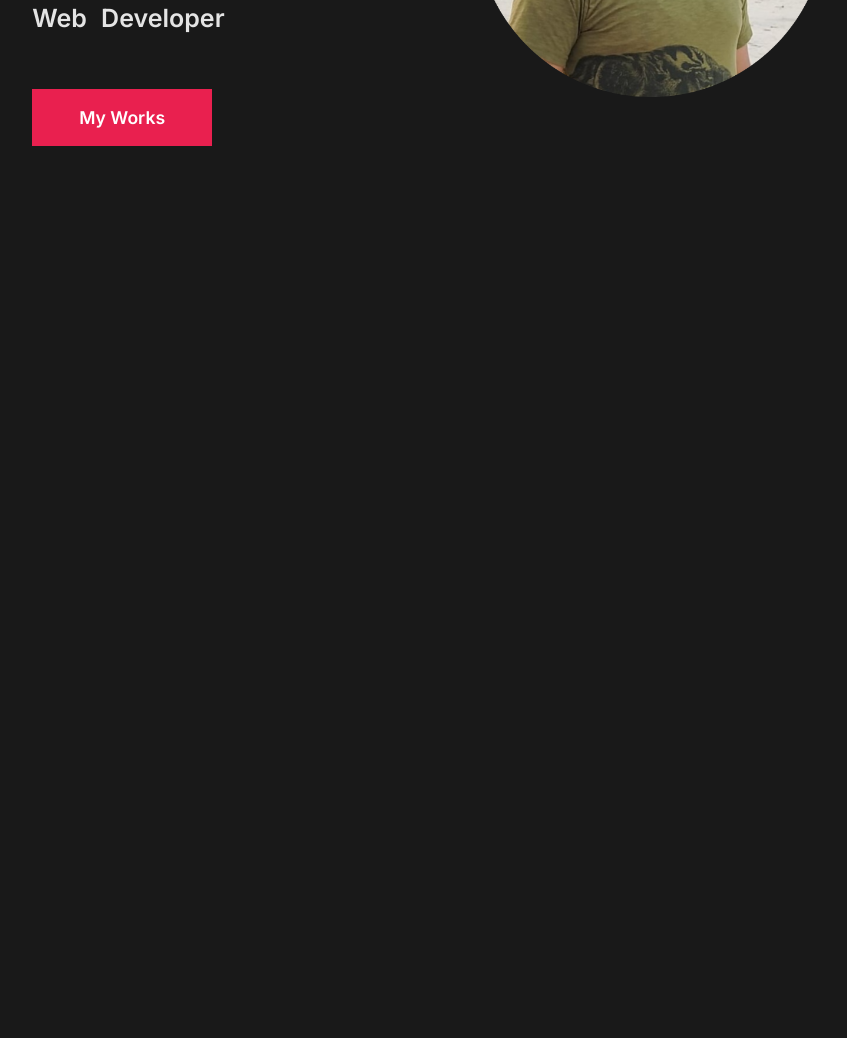
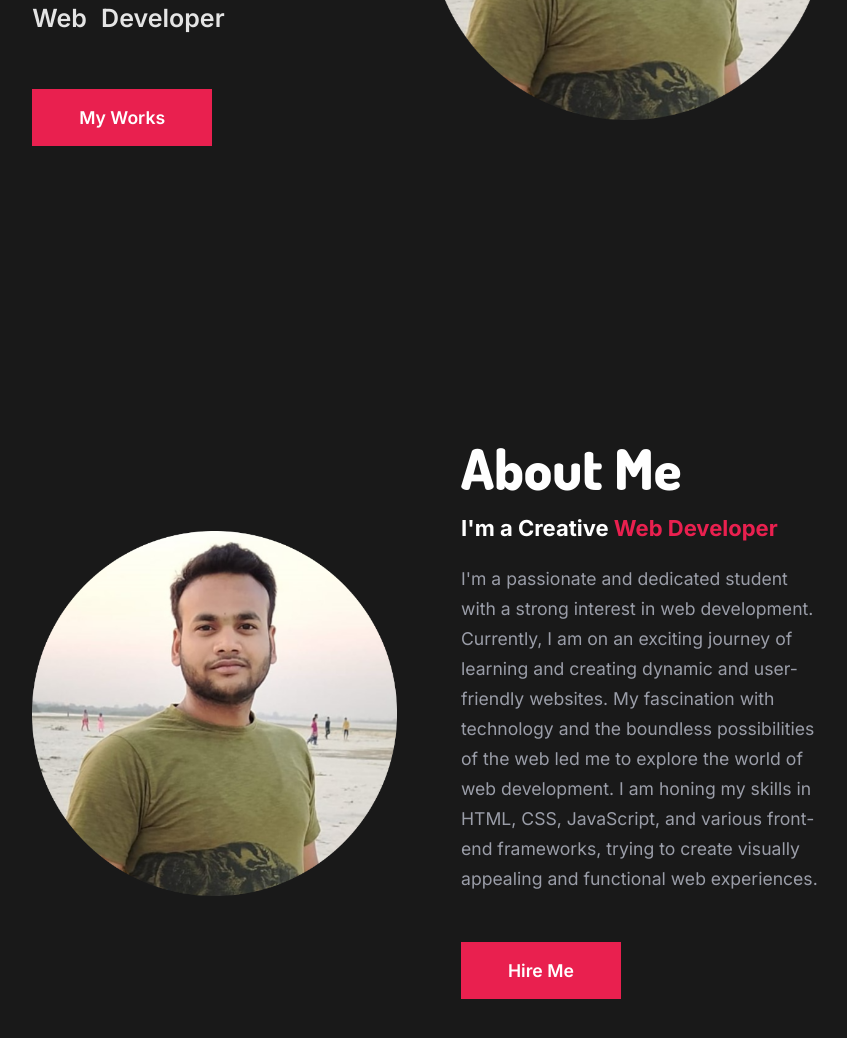
Before and after one commit to anuragvermase/codSoft, a plain HTML site: page Level 1/Task 1/index.html in a window 1280 px wide. Shown: the part 488-1526 px from the top of the page, without its empty margins (211-1058 px from the left). Before the commit the page ends 800 px from the top, so only its background shows below. Drawn offline with nearby package versions, Linux system fonts and the light colour scheme.

Commit message:
about section done

```diff
--- a/Level 1/Task 1/index.html
+++ b/Level 1/Task 1/index.html
@@ -49,6 +49,24 @@
         </div>
     </section>
 
+    <!-- About Section  -->
+    <section class="about" id="about">
+        <div class="about-img">
+            <img src="./profile_1.png" alt="Profle photo">
+        </div>
+        <div class="about-text">
+            <h2>About Me</h2>
+            <h5>I'm a Creative <span>Web Developer</span></h5>
+            <p>I'm a passionate and dedicated student with a strong interest in web development. Currently, I am on an
+                exciting journey of learning and creating dynamic and user-friendly websites.
+
+                My fascination with technology and the boundless possibilities of the web led me to explore the world of
+                web development. I am honing my skills in HTML, CSS, JavaScript, and various front-end frameworks,
+                trying to create visually appealing and functional web experiences.</p>
+            <a href="#" class="btn">Hire Me</a>
+        </div>
+
+    </section>
 </body>
 
 </html>
--- a/Level 1/Task 1/style.css
+++ b/Level 1/Task 1/style.css
@@ -36,7 +36,7 @@ header {
   display: flex;
   align-items: center;
   justify-content: space-between;
-  background: transparent;
+  background: #000;
   padding: 28px 11%;
   border-bottom: 1px solid transparent;
   transition: all ease 0.5s;
@@ -108,7 +108,8 @@ section {
 #profile-1 img {
   display: flex;
   justify-content: flex-end;
-  height: 350px;
+  width: 100%;
+  height: auto;
 }
 
 .btn {
@@ -126,3 +127,35 @@ section {
   background: transparent;
   border: 2px solid var(--main-color);
 }
+.about {
+  display: grid;
+  grid-template-columns: repeat(auto-fit, minmax(200px, auto));
+  align-items: center;
+  gap: 4rem;
+}
+.about-img img {
+  width: 100%;
+  height: auto;
+}
+.about-text h2 {
+  font-family: "Dosis", sans-serif;
+  font-size: var(--h2-font);
+  font-weight: 800;
+  margin-bottom: 10px;
+}
+
+.about-text h5 {
+  font-size: 22px;
+  margin-bottom: 20px;
+  line-height: 1.4;
+}
+
+span {
+  color: var(--main-color);
+}
+.about-text p {
+  color: var(--other-color);
+  font-size: var(--p-font);
+  line-height: 30px;
+  margin-bottom: 3rem;
+}
```
